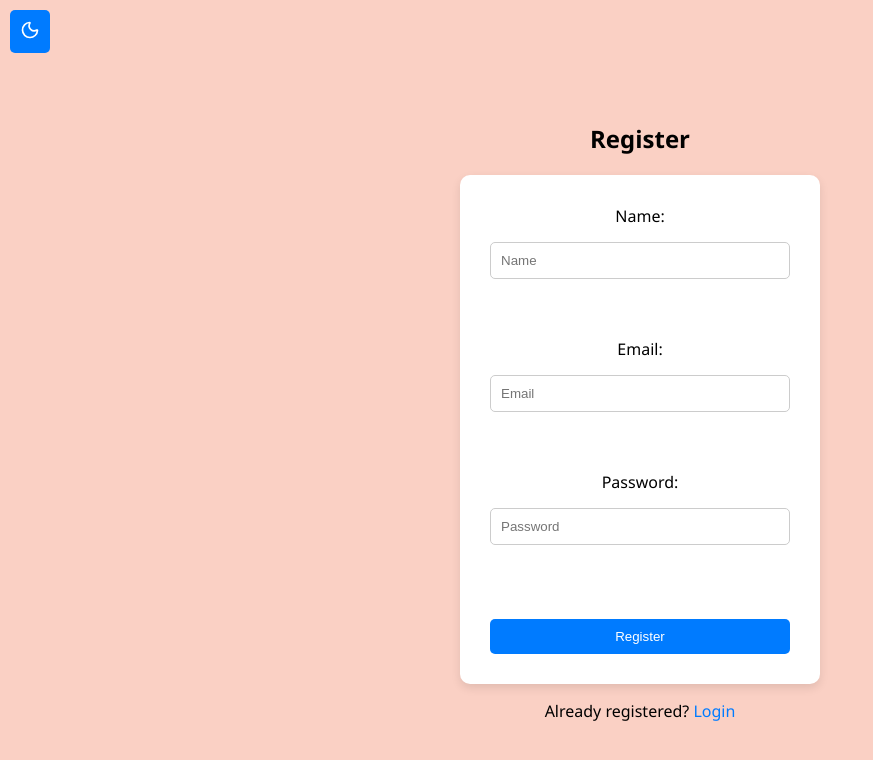
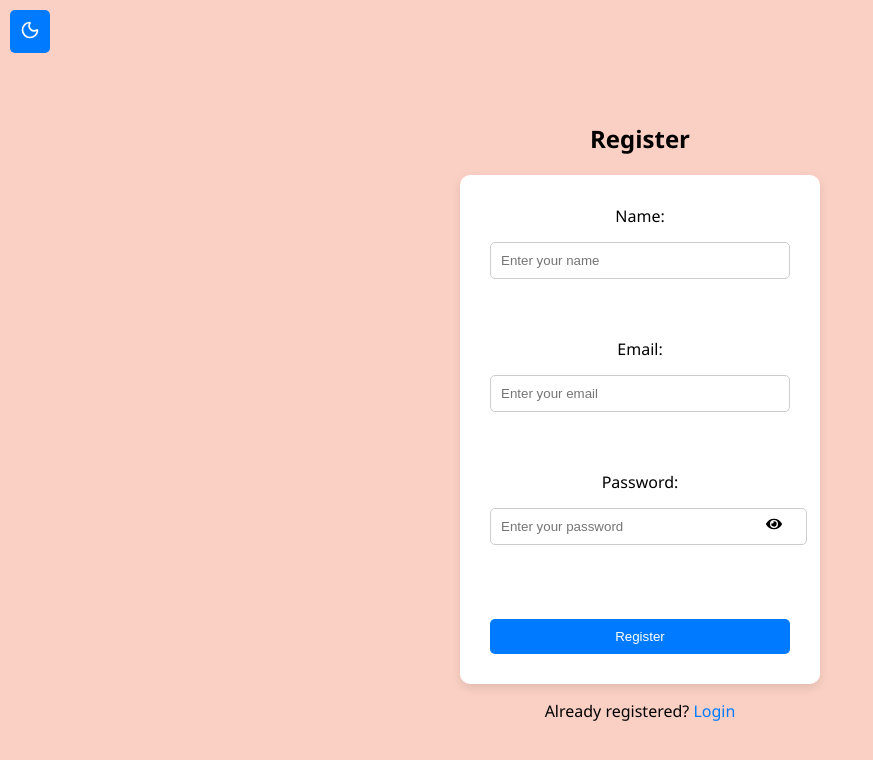
Before and after one commit to Dilukshan-S/task-manager-app, a React (Create React App) app in the folder frontend/: page /register in a window 1280 px wide. Shown: the top 760 px of the page, without its empty margins (0-873 px from the left). Built offline with nearby package versions, Linux system fonts and the light colour scheme.

Commit message:
password hide/unhide and placeholders added

```diff
--- a/frontend/package.json
+++ b/frontend/package.json
@@ -12,6 +12,7 @@
     "lucide-react": "^0.525.0",
     "react": "^19.1.0",
     "react-dom": "^19.1.0",
+    "react-icons": "^5.5.0",
     "react-router-dom": "^6.30.1",
     "react-scripts": "5.0.1",
     "web-vitals": "^2.1.4"
@@ -43,7 +44,7 @@
     ]
   },
   "devDependencies": {
-    "tailwindcss-cli": "^0.1.2",
-    "gh‑pages": "^5.0.0"
+    "gh-pages": "^5.0.0",
+    "tailwindcss-cli": "^0.1.2"
   }
 }
--- a/frontend/src/pages/Login.jsx
+++ b/frontend/src/pages/Login.jsx
@@ -1,11 +1,13 @@
-import { useState } from 'react';
-import client from '../api/client';
-import { useNavigate } from 'react-router-dom';
+import { useState } from "react";
+import client from "../api/client";
+import { useNavigate } from "react-router-dom";
+import { FaEye, FaEyeSlash } from "react-icons/fa";
 
 export default function Login() {
   const navigate = useNavigate();
-  const [form, setForm] = useState({ email: '', password: '' });
-  const [error, setError] = useState('');
+  const [form, setForm] = useState({ email: "", password: "" });
+  const [error, setError] = useState("");
+  const [showPassword, setShowPassword] = useState(false);
 
   const handleChange = (e) => {
     setForm({ ...form, [e.target.name]: e.target.value });
@@ -13,61 +15,65 @@ export default function Login() {
 
   const handleSubmit = async (e) => {
     e.preventDefault();
-    setError('');
+    setError("");
     try {
-      const res = await client.post('/auth/login', form);
-      localStorage.setItem('token', res.data.token);
-      navigate('/dashboard');
+      const res = await client.post("/auth/login", form);
+      localStorage.setItem("token", res.data.token);
+      navigate("/dashboard");
     } catch (err) {
-      setError(err.response?.data?.msg || 'Login failed');
+      setError(err.response?.data?.msg || "Login failed");
     }
   };
 
   return (
-    <div >
     <div>
-        <h2 >Login</h2>
-        {error && <div >{error}</div>}
-
+      <h2>Login</h2>
+      {error && <div>{error}</div>}
       <form onSubmit={handleSubmit}>
         E-mail:
         <br />
         <input
-            type="email"
           name="email"
-            placeholder="Email"
           value={form.email}
           onChange={handleChange}
+          type="email"
+          placeholder="Enter your email"
           required
         />
         <br />
         <br />
         Password:
         <br />
+        <div style={{ position: "relative" }}>
           <input
-            type="password"
             name="password"
-            placeholder="Password"
             value={form.password}
             onChange={handleChange}
+            type={showPassword ? "text" : "password"}
+            placeholder="Enter your password"
             required
+            style={{ paddingRight: "8rem" }}
           />
+          <span
+            onClick={() => setShowPassword(!showPassword)}
+            style={{
+              position: "absolute",
+              right: "8px",
+              top: "50%",
+              transform: "translateY(-50%)",
+              cursor: "pointer",
+            }}
+          >
+            {showPassword ? <FaEyeSlash /> : <FaEye />}
+          </span>
+        </div>
         <br />
         <br />
-          <button
-            type="submit"
-          >
-            Login
-          </button>
+        <button type="submit">Login</button>
       </form>
-
       <p>
-          Don’t have an account?{' '}
-          <a href="/register" className="text-blue-600 hover:underline">
-            Register
-          </a>
+        Don’t have an account? <a href="/register">Register</a>
       </p>
-      </div>
     </div>
   );
 }
--- a/frontend/src/pages/Register.jsx
+++ b/frontend/src/pages/Register.jsx
@@ -1,11 +1,13 @@
-import { useState } from 'react';
-import client from '../api/client';
-import { useNavigate } from 'react-router-dom';
+import { useState } from "react";
+import client from "../api/client";
+import { useNavigate } from "react-router-dom";
+import { FaEye, FaEyeSlash } from "react-icons/fa";
 
 export default function Register() {
   const navigate = useNavigate();
-  const [form, setForm] = useState({ name: '', email: '', password: '' });
-  const [error, setError] = useState('');
+  const [form, setForm] = useState({ name: "", email: "", password: "" });
+  const [error, setError] = useState("");
+  const [showPassword, setShowPassword] = useState(false);
 
   const handleChange = (e) => {
     setForm({ ...form, [e.target.name]: e.target.value });
@@ -13,47 +15,76 @@ export default function Register() {
 
   const handleSubmit = async (e) => {
     e.preventDefault();
-    setError('');
+    setError("");
     try {
-      await client.post('/auth/register', form);
-      alert('Registration successful! You can log in now.');
-      navigate('/login');
+      await client.post("/auth/register", form);
+      alert("Registration successful! You can log in now.");
+      navigate("/login");
     } catch (err) {
-      setError(err.response?.data?.msg || 'Registration failed');
+      setError(err.response?.data?.msg || "Registration failed");
     }
   };
 
   return (
     <div>
-      <div>
       <h2>Register</h2>
       {error && <div>{error}</div>}
-        <form onSubmit={handleSubmit} className="">
+      <form onSubmit={handleSubmit}>
         Name:
-          <input type="text" name="name" placeholder="Name" value={form.name}
+        <br />
+        <input
+          name="name"
+          value={form.name}
           onChange={handleChange}
-           required />
+          placeholder="Enter your name"
+          required
+        />
         <br />
         <br />
         Email:
-          <input type="email" name="email" placeholder="Email" value={form.email}
+        <br />
+        <input
+          name="email"
+          value={form.email}
           onChange={handleChange}
-            required />
+          type="email"
+          placeholder="Enter your email"
+          required
+        />
         <br />
         <br />
         Password:
-          <input type="password" name="password" placeholder="Password" value={form.password}
+        <br />
+        <div style={{ position: "relative" }}>
+          <input
+            name="password"
+            value={form.password}
             onChange={handleChange}
-            required />
+            type={showPassword ? "text" : "password"}
+            placeholder="Enter your password"
+            required
+            style={{ paddingRight: "8rem" }}
+          />
+          <span
+            onClick={() => setShowPassword(!showPassword)}
+            style={{
+              position: "absolute",
+              right: "8px",
+              top: "50%",
+              transform: "translateY(-50%)",
+              cursor: "pointer",
+            }}
+          >
+            {showPassword ? <FaEyeSlash /> : <FaEye />}
+          </span>
+        </div>
         <br />
         <br />
-          <button type="submit">
-            Register</button>
+        <button type="submit">Register</button>
       </form>
       <p>
-          Already registered? <a href="/login" >Login</a>
+        Already registered? <a href="/login">Login</a>
       </p>
-      </div>
     </div>
   );
 }
```
Also changed, not shown: 1 other file (tests, documents, lock files or other folders). Lines whose indentation alone changed are shown as unchanged.
